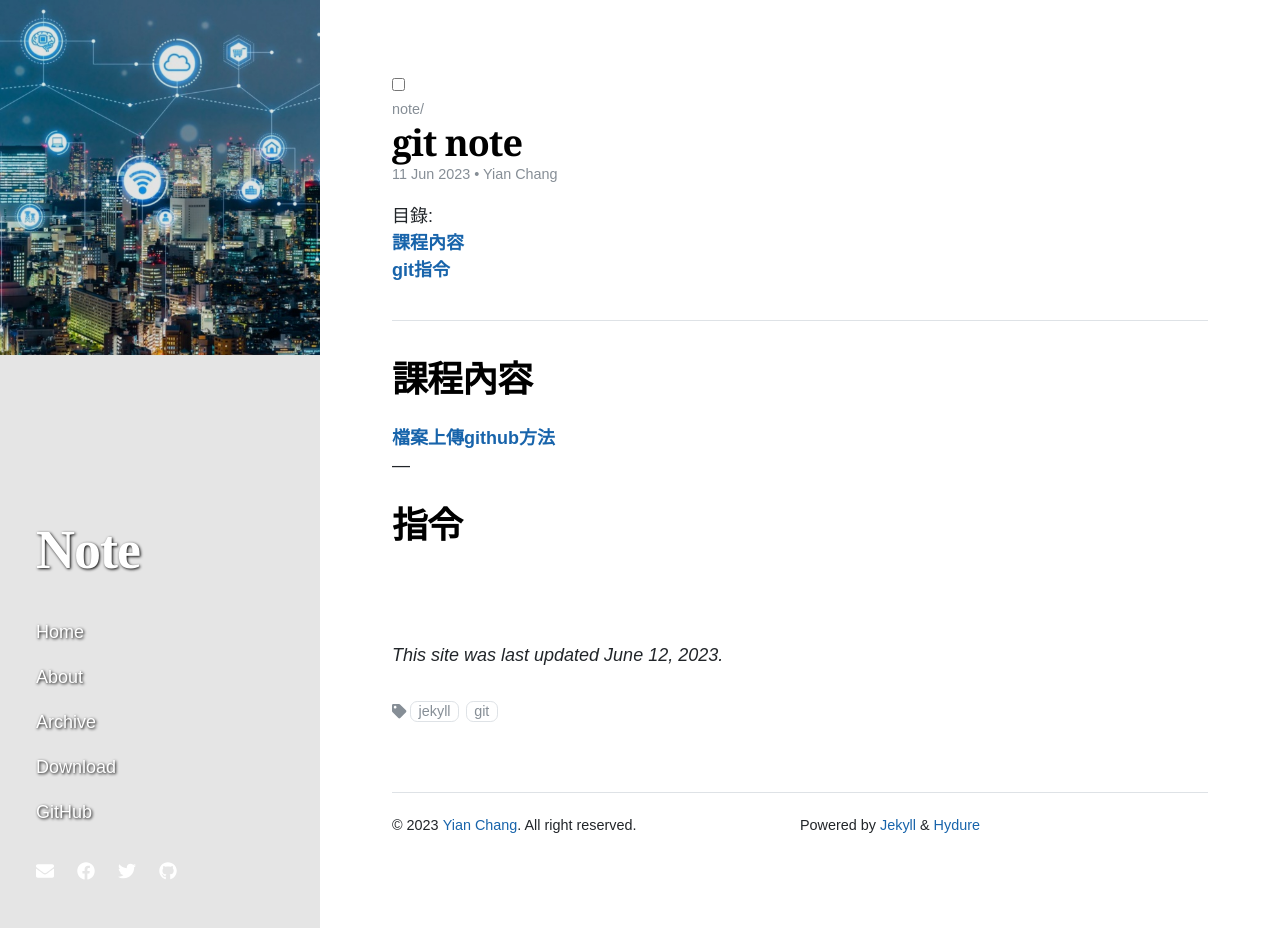
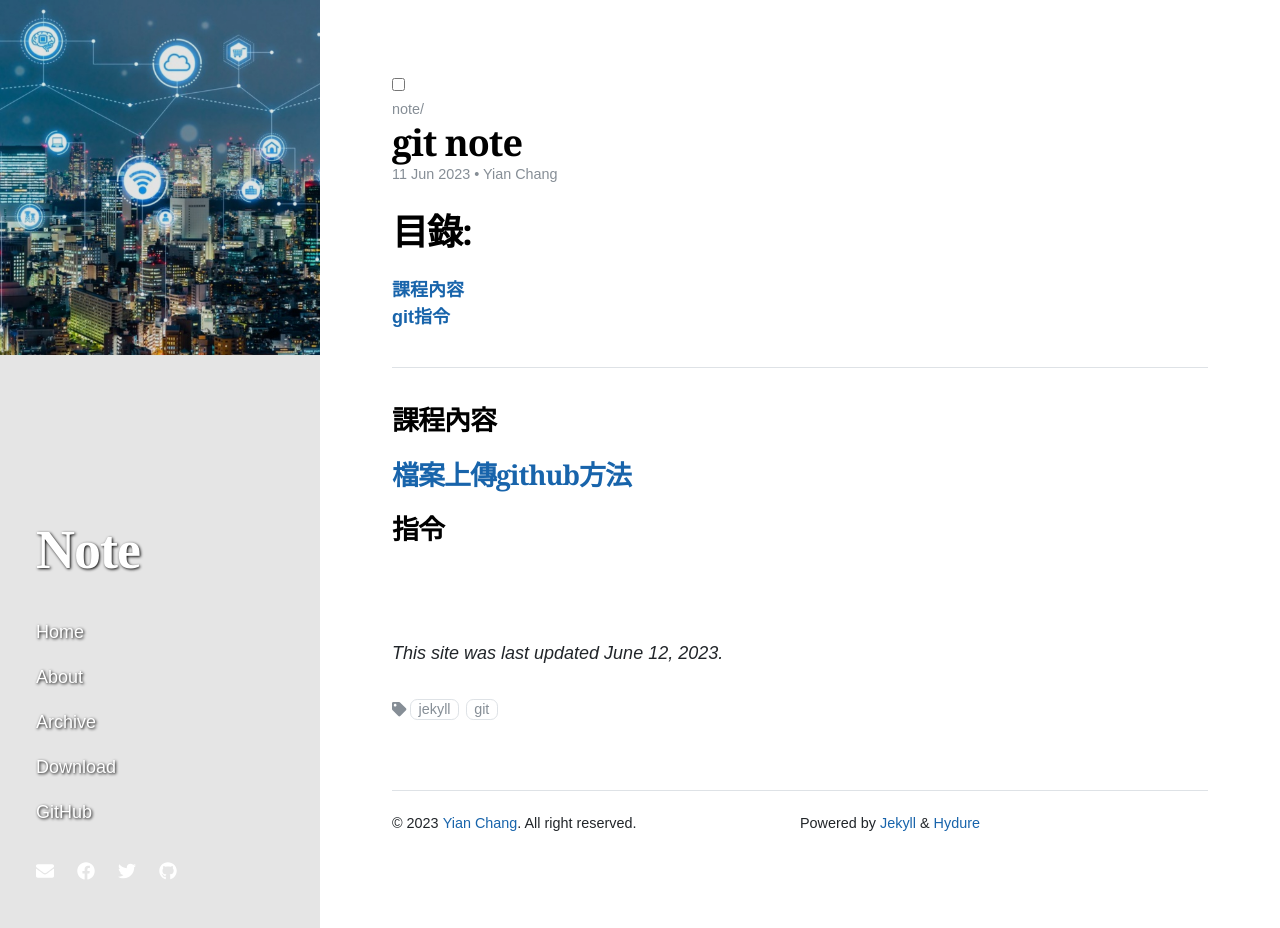
Before and after one commit to Ian1121023/Note, a Jekyll site: the page built from _posts/2023-06-11-git.md, in a window 1280 px wide and 928 px high. Built offline with Jekyll 4.4.1, drawn with Linux system fonts in a browser that asks for light colours; nearby versions of some CDN libraries.

Commit message:
Update 2023-06-11-git.md

```diff
--- a/_posts/2023-06-11-git.md
+++ b/_posts/2023-06-11-git.md
@@ -5,15 +5,16 @@ author: [Yian Chang]
 category: [note]
 tags: [jekyll, git]
 ---
-目錄:<br>
+# 目錄:<br>
 [**課程內容**](#課程內容)<br>
 [**git指令**](#指令)<br>
 
 ---
-# 課程內容<br>
-[**檔案上傳github方法**](https://medium.com/@s110319022/github-%E5%85%A5%E9%96%80-%E4%BA%8C-%E4%BD%BF%E7%94%A8%E7%B5%82%E7%AB%AF%E6%A9%9F%E4%B8%8A%E5%82%B3%E6%AA%94%E6%A1%88%E5%88%B0github-cfa55e1903fa)<br>
+## 課程內容<br>
+
+[檔案上傳github方法](https://medium.com/@s110319022/github-%E5%85%A5%E9%96%80-%E4%BA%8C-%E4%BD%BF%E7%94%A8%E7%B5%82%E7%AB%AF%E6%A9%9F%E4%B8%8A%E5%82%B3%E6%AA%94%E6%A1%88%E5%88%B0github-cfa55e1903fa)<br>
 ---
-# 指令
+## 指令
 <br>
 <br>
 
```
